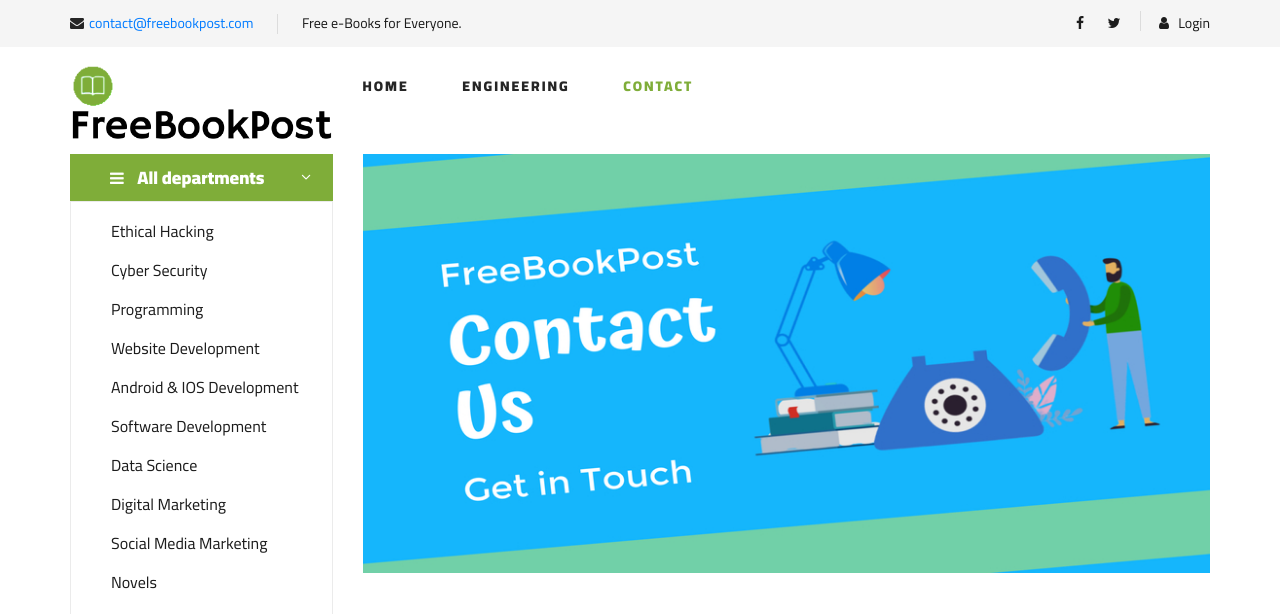
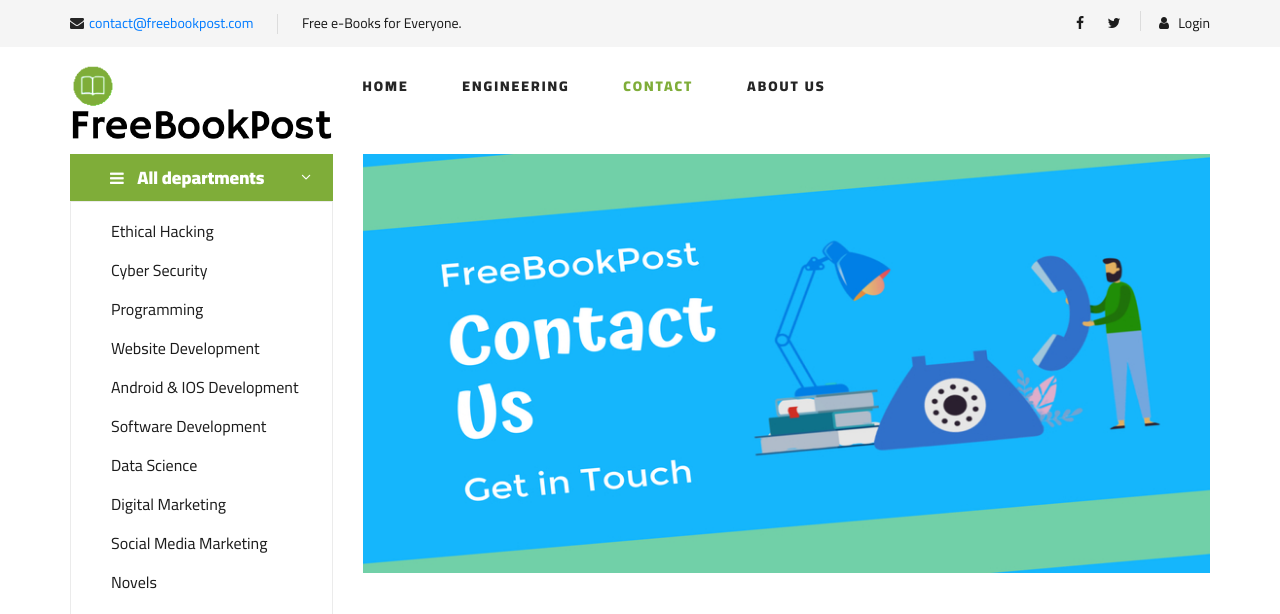
Before and after one commit to jineshnagori/FreeBookPost, a PHP site: page /contact.php in a window 1280 px wide. Shown: the top 614 px of the page. Run offline with PHP 8.4, Linux system fonts and the light colour scheme; some libraries are stand-ins or nearby versions.

Commit message:
minor changes

```diff
--- a/contact.php
+++ b/contact.php
@@ -174,6 +174,7 @@
                             </li>
                             <!-- <li><a href="./blog.php">Blog</a></li> -->
                             <li class="active"><a href="./contact.php">Contact</a></li>
+                            <li><a href="./aboutUs.php">About Us</a></li>
                         </ul>
                     </nav>
                 </div>
```
